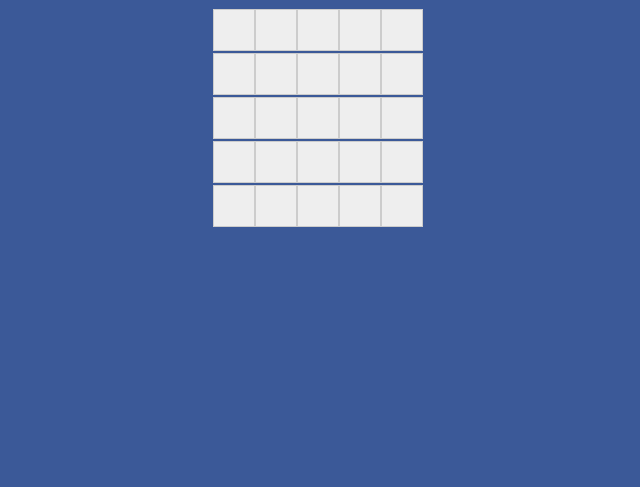
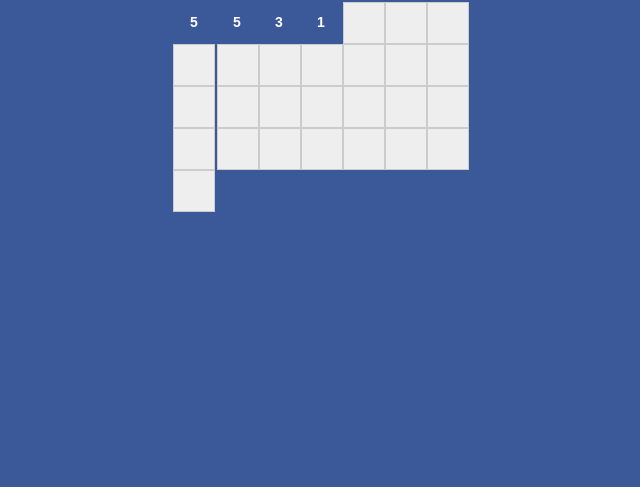
Before and after one commit to Tndals61/LG-CNS-AM, a plain HTML site: page mini_project/picross/index.html in a window 1280 px wide. Shown: the part 329-816 px from the top of the page, without its empty margins (320-960 px from the left). Drawn offline with Linux system fonts and the light colour scheme.

Commit message:
added gpt wrote script2 file

```diff
--- a/mini_project/picross/script.js
+++ b/mini_project/picross/script.js
@@ -6,70 +6,176 @@ const gameConfig = {
 		[1, 1, 1, 1, 1],
 		[1, 1, 1, 1, 1],
 		[0, 1, 1, 1, 0],
-            [0, 0, 1, 0, 0]
-    ]
+		[0, 0, 1, 0, 0],
+	],
 };
 
 //게임 상태
 const gameState = {
 	board: [],
-    isComplete: false
+	isComplete: false,
 };
 
 //게임 초기화 함수
 function initGame() {
-    gameState.board = Array(gameConfig.gridSize).fill(null).map(() => Array(gameConfig.gridSize).fill(0));
+	// gameState.board = Array(gameConfig.gridSize).fill(null).map(() => Array(gameConfig.gridSize).fill(0));
 
+	gameState.board = Array.from({ length: gameConfig.gridSize }, () => Array(gameConfig.gridSize).fill(0));
     renderGameBoard();
-
+	renderGameBoard();
 }
 
 //게임 보드 렌더링
-function renderGameBoard(){
-    const gameBoard = document.getElementById('game-board');
-    gameBoard.innerHTML = '';
+function renderGameBoard() {
+	const gameBoard = document.getElementById("game-board");
+	gameBoard.innerHTML = "";
 
-    gameBoard.style.gridTemplateColumns = `repeat(${gameConfig.gridSize}, 40px)`;
+    const size = gameConfig.gridSize;
+	// gameBoard.style.gridTemplateColumns = `repeat(${size}, 40px)`;
+
+    //힌트 계산
+    const { rowHints, colHints } = calculateHints(gameConfig.currentPuzzle);
+
+	gameBoard.style.display = "grid";
+    gameBoard.style.gridTemplateColumns = `auto repeat(${size +1}, 40px)`;
+    gameBoard.style.gridTemplateRows = `auto repeat(${size +1}, 40px)`;
+
+    console.log(rowHints);
+    console.log(colHints);
+
+	//왼쪽 상단에 빈 셀 추가
+    const emptyCell = document.createElement('div');
+	emptyCell.className = "empty-cell";
+    gameBoard.appendChild(emptyCell);
+    console.log(gameBoard);
+
+	//힌트 열 추가
+    for (let col = 0; col < size; col++){
+        const hintCol = document.createElement('div');
+        hintCol.className = "hint-col";
+        colHints[col].forEach(v=> {
+            const hintText = document.createElement('span');
+            hintText.textContent = v;
+            hintCol.appendChild(hintText);
+        });
+        gameBoard.appendChild(hintCol);
+    }
+
+
+	//힌트 행 추가
+	for (let row = 0; row < size; row++){
+        const hintRow = document.createElement('div');
+        hintRow.className = "hint-row";
+        rowHints[row].forEach(v=> {
+            const hintText = document.createElement('span');
+            hintText.textContent = v;
+            hintRow.appendChild(hintText);
+        });
+        gameBoard.appendChild(hintRow);
+    }
+
+
+
 
     //셀 생성
-    for (let row = 0; row < gameConfig.gridSize; row++){
-        for (let col = 0; col < gameConfig.gridSize; col++){
-            const cell = document.createElement('div');
-            cell.className = 'cell'
+	for (let row = 0; row < size; row++) {
+		for (let col = 0; col < size; col++) {
+			const cell = document.createElement("div");
+			cell.className = "cell";
 			cell.dataset.row = row;
 			cell.dataset.col = col;
 
 			//셀 클릭 이벤트 핸들러
-            cell.addEventListener('click', handleCellClick);
-            cell.addEventListener('contextmenu', handleCellRightClick);
+			cell.addEventListener("click", handleCellClick);
+			cell.addEventListener("contextmenu", handleCellRightClick);
 
-            gameBoard.appendChild(cell)
-        }
+			gameBoard.appendChild(cell);
 		}
 	}
 
+}
+
+//힌트 계산 함수
+function calculateHints(solution) {
+	const size = gameConfig.gridSize;
+
+	//행과 열 힌트를 저장할 배열 생성
+	const rowHints = [];
+	const colHints = [];
+
+	//행 힌트 계산
+
+	for (let row = 0; row < size; row++) {
+		const hints = [];
+		let count = 0;
+
+		for (let col = 0; col < size; col++) {
+			if (solution[row][col] === 1) {
+				count++;
+			} else if (count > 0) {
+				hints.push(count);
+				count = 0;
+			}
+		}
+		if (count > 0) {
+			hints.push(count);
+		}
+		// rowHints.push(hints.length > 0 ? hints : [0]);
+		if (hints.length > 0) {
+			rowHints.push(hints);
+		} else {
+			rowHints.push([0]);
+		}
+	}
+	//열 힌트 계산
+
+	for (let col = 0; col < size; col++) {
+		const hints = [];
+		let count = 0;
+
+		for (let row = 0; row < size; row++) {
+			if (solution[row][col] === 1) {
+				count++;
+			} else if (count > 0) {
+				hints.push(count);
+				count = 0;
+			}
+		}
+		if (count > 0) {
+			hints.push(count);
+		}
+		// hintCol.push(hints.length > 0 ? hints : [0]);
+		if (hints.length > 0) {
+			colHints.push(hints);
+		} else {
+			colHints.push([0]);
+		}
+	}
+
+    return {rowHints,colHints};
+}
+
 //셀 클릭 처리
-function handleCellClick(event){
+function handleCellClick(event) {
 	if (gameState.isComplete) return;
 
 	const row = event.target.dataset.row;
 	const col = event.target.dataset.col;
 
 	//상태 토글: 0 -> 1 -> 0
-    gameState.board[row][col] = gameState.board[row][col] === 1?0:1;
+	gameState.board[row][col] = gameState.board[row][col] === 1 ? 0 : 1;
 	// if (gameState.board[row][col] === 1) {
 	//     gameState.board[row][col] = 0;
 	// } else {
 	//     gameState.board[row][col] = 1;
 	// }
 
-    event.target.classList.toggle('filled');
+	event.target.classList.toggle("filled");
 
 	checkCompletion();
 }
 
 // 셀 우클릭 처리 (x)처리
-
 function handleCellRightClick(event) {
 	event.preventDefault();
 	if (gameState.isComplete) return;
@@ -77,18 +183,20 @@ function handleCellRightClick(event) {
 	const row = event.target.dataset.row;
 	const col = event.target.dataset.col;
 
-    gameState.board[row][col] = gameState.board[row][col] ===2?0:2;
+	gameState.board[row][col] = gameState.board[row][col] === 2 ? 0 : 2;
 	event.target.classList.toggle("marked");
 }
 
 //완성 여부 체크
-function checkCompletion(){
+function checkCompletion() {
 	//정답과 비교
-    const isCorrect = gameConfig.currentPuzzle.every((row,i) => row.every((cell,j) => cell === gameState.board[i][j]));
+	const isCorrect = gameConfig.currentPuzzle.every((row, i) =>
+		row.every((cell, j) => cell === gameState.board[i][j])
+	);
 
 	if (isCorrect) {
 		gameState.isComplete = true;
-        alert('🎉 퍼즐 완성! 축하합니다!');
+		alert("🎉 퍼즐 완성! 축하합니다!");
 	}
 }
 
--- a/mini_project/picross/styles.css
+++ b/mini_project/picross/styles.css
@@ -18,6 +18,8 @@ h1 {
 
 #game-board {
     display: grid;
+    grid-template-columns: auto repeat(5, 40 px);
+    grid-template-rows:  auto repeat(5,40px);
     gap: 2px; /* 셀 사이 간격 */
 }
 
@@ -41,3 +43,12 @@ h1 {
     justify-content: center;
     align-items: center;
 }
+
+.hint-row, .hint-col {
+    display: flex;
+    justify-content: center;
+    align-items: center;
+    font-size: 14px;
+    font-weight: bold;
+    color: white;
+}
```
Also changed, not shown: mini_project/picross/script2.js (added, +150 -0 lines). Lines whose indentation alone changed are shown as unchanged.
